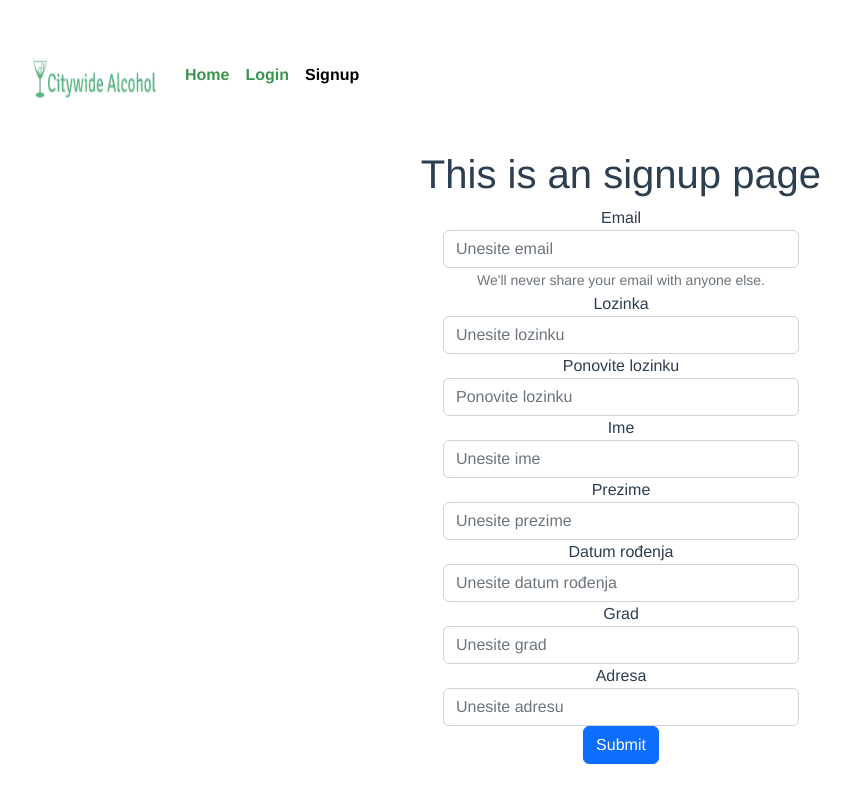
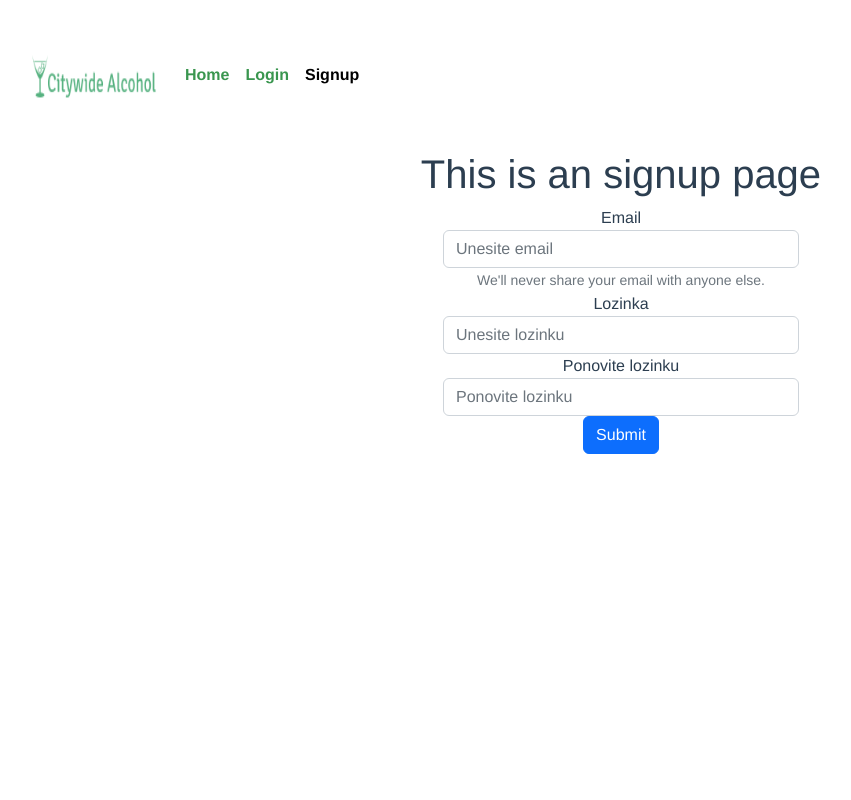
Before and after one commit to AntonioLipovac/citywidealcohol, a Vue app: page /signup in a window 1280 px wide. Shown: the whole page, without its empty margins (19-870 px from the left). Built offline with nearby package versions, Linux system fonts and the light colour scheme.

Commit message:
Singup i firebase

```diff
--- a/package.json
+++ b/package.json
@@ -8,6 +8,7 @@
   },
   "dependencies": {
     "core-js": "^3.6.5",
+    "firebase": "^9.9.4",
     "vue": "^2.6.11",
     "vue-router": "^3.2.0"
   },
--- /dev/null
+++ b/src/firebase.js
@@ -0,0 +1,20 @@
+import firebase from 'firebase/app';
+import 'firebase/auth';
+import 'firebase/firestore';
+import { initializeApp } from "firebase/app";
+
+const firebaseConfig = {
+    apiKey: "AIzaSyD4NW0dESGt9KWYpowoCMs0cxod9lGrj2A",
+    authDomain: "citywide-alcohol-b04e2.firebaseapp.com",
+    projectId: "citywide-alcohol-b04e2",
+    storageBucket: "citywide-alcohol-b04e2.appspot.com",
+    messagingSenderId: "324916828576",
+    appId: "1:324916828576:web:9b9c66cc596ffaf9032cc5"
+  };
+
+  // Initialize Firebase
+  const app = initializeApp(firebaseConfig);
+
+export  {
+    firebase,
+};
--- a/src/views/Login.vue
+++ b/src/views/Login.vue
@@ -10,6 +10,7 @@
                 <label for="exampleInputEmail1">Email address</label>
                 <input
                   type="email"
+                  v-model="username"
                   class="form-control"
                   id="exampleInputEmail1"
                   aria-describedby="emailHelp"
@@ -23,12 +24,13 @@
                 <label for="exampleInputPassword1">Password</label>
                 <input
                   type="password"
+                  v-model="password"
                   class="form-control"
                   id="exampleInputPassword1"
                   placeholder="Enter Password"
                 />
               </div>
-              <button type="submit" class="btn btn-primary">Submit</button>
+              <button type="button" @click= "login()" class="btn btn-primary">Submit</button>
             </form>
           </div>
           <div class="col-sm"></div>
@@ -36,3 +38,29 @@
       </div>
     </div>
   </template>
+
+  <script>
+
+    export default {
+      name:'login',
+      data () {
+      return {
+    username: "",
+    password: "",
+      }
+    },
+      methods:{
+        login (){
+          console.log('login...');
+
+          firebase.auth().signInWithEmailAndPassword(this.username, this.password).then(function(result) {
+            console.log('Uspješna prijava', result);
+
+          })
+          .catch(function(e) {
+            console.error('Greška', e);
+          });
+        },
+      },
+    };
+  </script>
--- a/src/views/Signup.vue
+++ b/src/views/Signup.vue
@@ -10,6 +10,7 @@
                 <label for="exampleInputEmail1">Email</label>
                 <input
                   type="email"
+                  v-model="username"
                   class="form-control"
                   id="exampleInputEmail1"
                   aria-describedby="emailHelp"
@@ -23,6 +24,7 @@
                 <label for="exampleInputPassword1">Lozinka</label>
                 <input
                   type="password"
+                  v-model="password"
                   class="form-control"
                   id="exampleInputPassword1"
                   placeholder="Unesite lozinku "
@@ -32,61 +34,43 @@
                 <label for="exampleInputPassword1">Ponovite lozinku</label>
                 <input
                   type="password"
+                  v-model="passwordrepeat"
                   class="form-control"
                   id="exampleInputPassword1"
                   placeholder="Ponovite lozinku"
                 />
               </div>
-              <div class="form-group">
-                <label for="exampleInputPassword1">Ime</label>
-                <input
-                  type="password"
-                  class="form-control"
-                  id="exampleInputPassword1"
-                  placeholder="Unesite ime"
-                />
-              </div>
-              <div class="form-group">
-                <label for="exampleInputPassword1">Prezime</label>
-                <input
-                  type="password"
-                  class="form-control"
-                  id="exampleInputPassword1"
-                  placeholder="Unesite prezime"
-                />
-              </div>
-              <div class="form-group">
-                <label for="exampleInputPassword1">Datum rođenja</label>
-                <input
-                  type="password"
-                  class="form-control"
-                  id="exampleInputPassword1"
-                  placeholder="Unesite datum rođenja"
-                />
-              </div>
-              <div class="form-group">
-                <label for="exampleInputPassword1">Grad</label>
-                <input
-                  type="password"
-                  class="form-control"
-                  id="exampleInputPassword1"
-                  placeholder="Unesite grad"
-                />
-              </div>
-              <div class="form-group">
-                <label for="exampleInputPassword1">Adresa</label>
-                <input
-                  type="password"
-                  class="form-control"
-                  id="exampleInputPassword1"
-                  placeholder="Unesite adresu"
-                />
-              </div>
-              <button type="submit" class="btn btn-primary">Submit</button>
+              <button type="button" @click="signup" class="btn btn-primary">Submit</button>
             </form>
           </div>
-          <div class="col-sm"></div>
+          <div class="col"></div>
         </div>
       </div>
     </div>
   </template>
+<script>
+import { firebase } from '@/firebase';
+export default {
+  name: 'Signup',
+  data() {
+  return {
+    username: '',
+    password: '',
+    passwordrepeat: '',
+  };
+},
+methods: {
+  signup() {
+    firebase.auth().createUserWithEmailAndPassword(this.username, this.password).then(
+      function () {
+        console.log('Uspješna registracija');
+      })
+      .catch(function(error){
+        console.error('Došlo je do greške', error);
+      });
+    console.log('Nastavak');
+
+  },
+},
+};
+</script>
```
Also changed, not shown: 1 other file (tests, documents, lock files or other folders).
